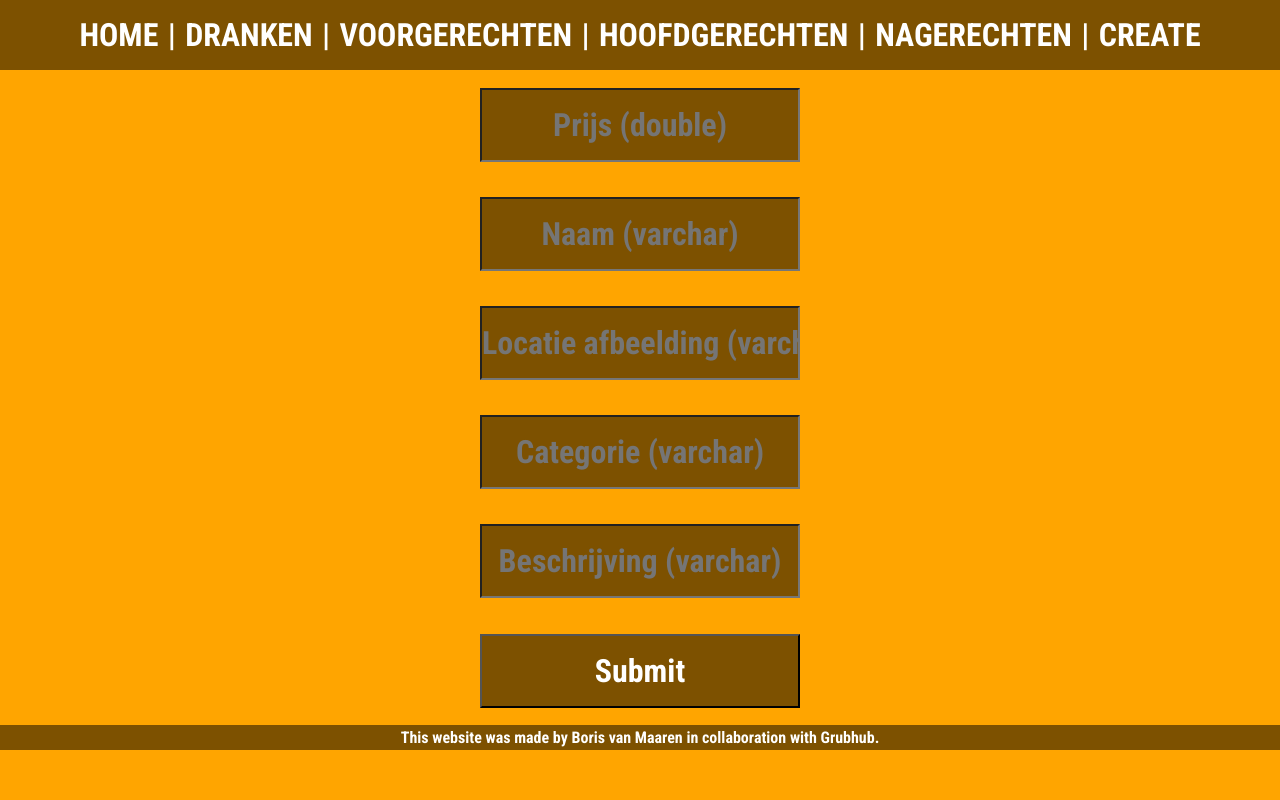
After one commit to CeMagnum/minicrud, a PHP site: page /create.php in a window 1280 px wide. The commit adds this page. Run offline with PHP 8.4, Linux system fonts and the light colour scheme.

Commit message:
skkjofjsog

```diff
--- a/assets/css/style.css
+++ b/assets/css/style.css
@@ -15,8 +15,28 @@
     display: none;
 }
 
+form {
+    display: flex;
+    flex-direction: column;
+    align-items: center;
+    justify-content: space-evenly;
+    width: 100%;
+    flex-wrap: wrap;
+}
+
+input {
+    background-color: rgba(0, 0, 0, 0.51);
+    width: 25%;
+    padding-sides: 5rem;
+    padding-top: 1rem;
+    padding-bottom: 1rem;
+    margin-top: 1.1rem;
+    margin-bottom: 1.1rem;
+    font-size: xx-large;
+}
+
 body {
-    background-color: gray;
+    background-color: orange;
 }
 
 header {
@@ -31,6 +51,7 @@ header {
 
 nav {
     font-size: xx-large;
+    text-transform: uppercase;
 }
 
 header nav a {
--- /dev/null
+++ b/create.php
@@ -0,0 +1,29 @@
+<?php include('header.php');?>
+<form action="welcome.php" method="post" action="<?php echo $_SERVER['PHP_SELF'];?>">
+    <input type="text" name="prijs" placeholder="Prijs (double)">
+    <input type="text" name="naam" placeholder="Naam (varchar)">
+    <input type="text" name="imgsource" placeholder="Locatie afbeelding (varchar)">
+    <input type="text" name="categorie" placeholder="Categorie (varchar)">
+    <input type="text" name="beschrijving" placeholder="Beschrijving (varchar)">
+    <input type="submit">
+</form>
+
+<?php
+
+if ($_SERVER["REQUEST_METHOD"] == "POST"){
+    $prijs = $_POST['prijs'];
+    $naam = $_POST['naam'];
+    $imgsource = $_POST['imgsource'];
+    $categorie = $_POST['categorie'];
+    $beschrijving = $_POST['beschrijving'];
+    $sql = "INSERT INTO menukaart (prijs, naam, imgsource, categorie, beschrijving) VALUES ($prijs, $naam, $imgsource, $categorie, $beschrijving)";
+    if (empty($prijs || $naam || $imgsource || $categorie || $beschrijving)) {
+        echo "Vul alle velden in!";
+    } else {
+        echo 'Compleet!';
+    }
+}
+
+?>
+
+    <?php include('footer.php');?>
--- a/footer.php
+++ b/footer.php
@@ -1,6 +1,6 @@
 
     <footer>
-        This website was made by Boris van Maaren.
+        This website was made by Boris van Maaren in collaboration with Grubhub.
     </footer>
 </body>
 </html>
--- a/header.php
+++ b/header.php
@@ -27,7 +27,7 @@
             <a href="index.php?category=voorgerechten">voorgerechten</a> |
             <a href="index.php?category=hoofdgerechten">hoofdgerechten</a> |
             <a href="index.php?category=nagerechten">nagerechten</a> |
-            <a href="#login">login</a>
+            <a href="create.php">create</a>
         </nav>
 
 <?php
--- a/index.php
+++ b/index.php
@@ -14,7 +14,7 @@
         //$stm->debugDumpParams();
         // var_dump($result);
         foreach($result as $i)
-        {echo "<div><h2>".$i['prijs']."<h2><br>".$i['naam']."<br><img src=\"".$i['imgsource']."\" alt='".$i['beschrijving']."' /><br>Categorie: ".$i['categorie']."<br>".$i['beschrijving']."<a href=\"product.php?product_id=".$i['ID']."\"><br>bekijk product</a></div>";}?>
+        {echo "<div><h2>".$i['prijs']."<h2><br>".$i['naam']."<br><img src=\"".$i['imgsource']."\" alt='".$i['beschrijving']."' /><br>Categorie: ".$i['categorie']."<br>".$i['beschrijving']."<a href=\"product.php?product_id=".$i['ID']."\"><br>CRUD</a></div>";}?>
     </main>
 
     <?php include('footer.php');?>
--- a/product.php
+++ b/product.php
@@ -12,6 +12,7 @@
         foreach($result as $i)
         {echo "<div><h2>".$i['prijs']."<h2><br>".$i['naam']."<br><img src=\"".$i['imgsource']."\" alt='".$i['beschrijving']."' /><br>Categorie: ".$i['categorie']."<br>".$i['beschrijving']."</div>";}?>
 
+
     </main>
 
     <?php include('footer.php');?>
```
